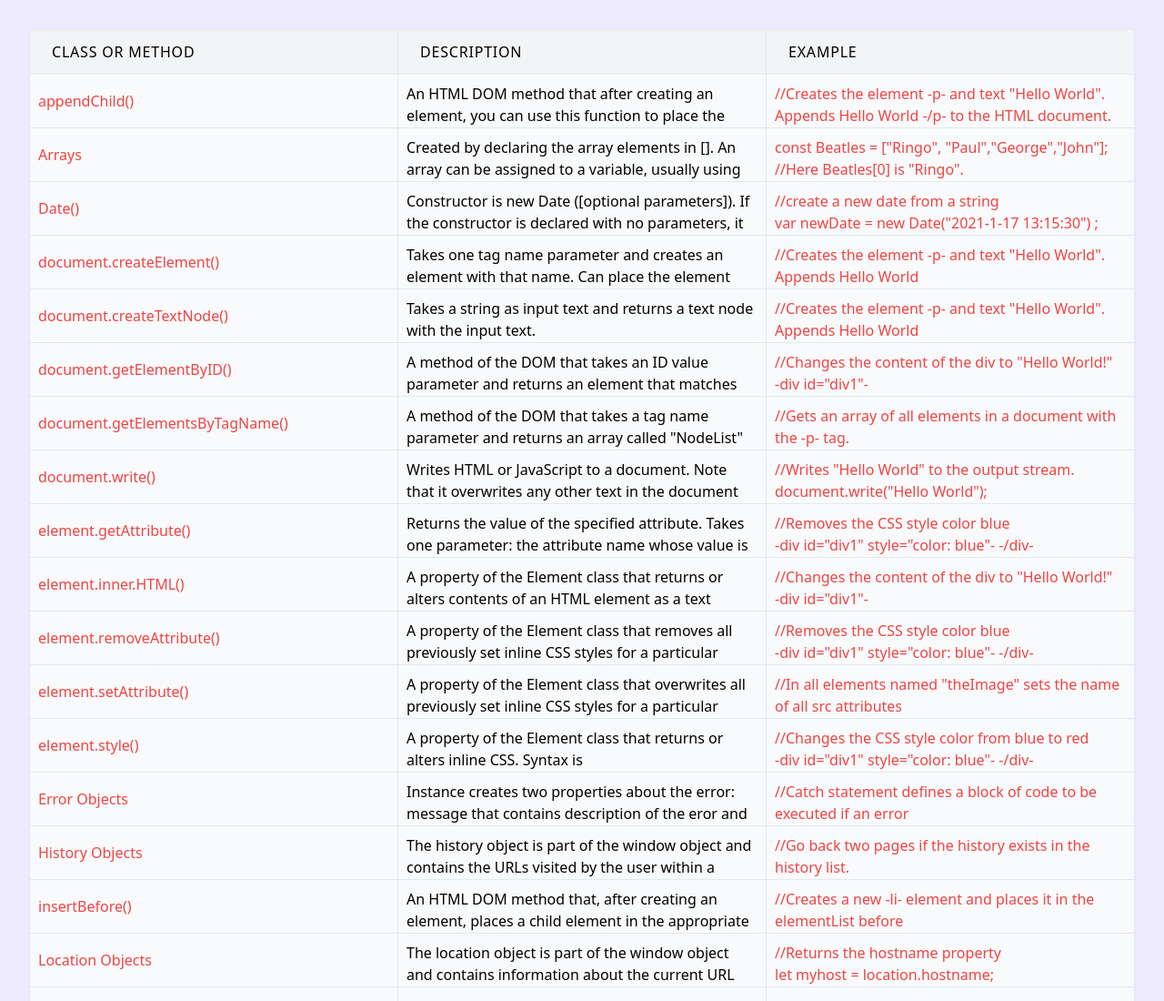
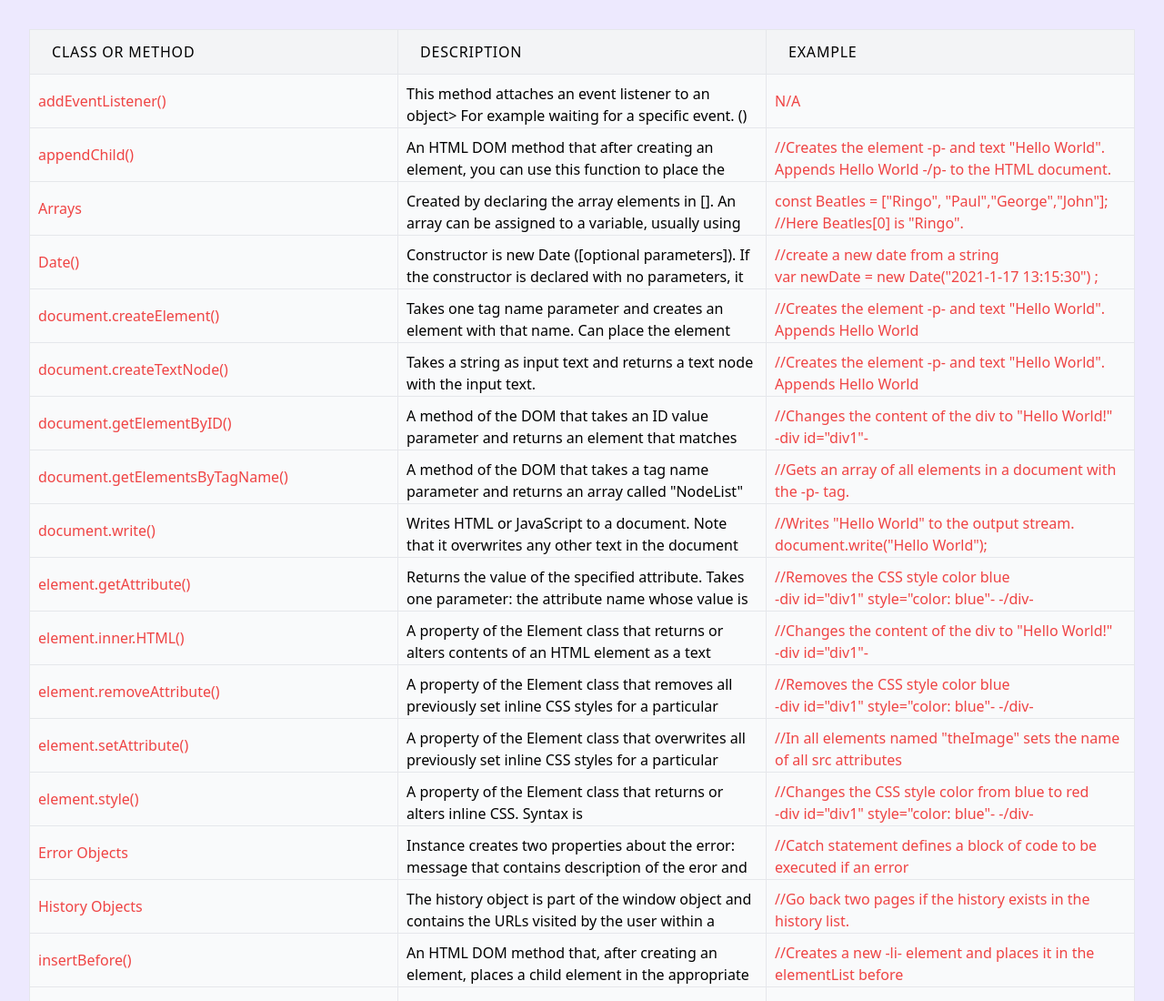
Before and after one commit to AAWDevelopsSolutions/JavaScriptForNoobs, a plain HTML site: page docs/index.html in a window 1280 px wide. Shown: the top 1100 px of the page at 91% size. Drawn offline with nearby package versions, Linux system fonts and the light colour scheme.

Commit message:
New Row 05/07/2025

```diff
--- a/docs/index.html
+++ b/docs/index.html
@@ -27,6 +27,23 @@
   </thead>
   <!--Table Body-->
 <tbody class="bg-gray-50">
+    <tr>
+        <td class="w-1/3 border">
+            <div class="w-full max-h-14 overflow-y-auto p-2 break-words whitespace-prewrap text-left text-red-500 whitespace-prewrap"> addEventListener() </div>
+        </td>
+
+      <!--Space in between cells-->
+
+        <td class="w-1/3 border">
+            <div class="w-full max-h-14 overflow-y-auto p-2 break-words whitespace-prewrap text-left text-black whitespace-prewrap"> This method attaches an event listener to an object> For example waiting for a specific event. () </div>
+        </td>
+
+     <!--Space in between cells-->
+
+        <td class="w-1/3 border">
+            <div class="w-full max-h-14 overflow-y-auto p-2 break-words whitespace-prewrap text-left text-red-500 whitespace-prewrap"> N/A </div>
+        </td>
+    </tr>
     <tr>
         <td class="w-1/3 border">
             <div class="w-full max-h-14 overflow-y-auto p-2 break-words whitespace-prewrap text-left text-red-500 whitespace-prewrap"> appendChild() </div>
```
